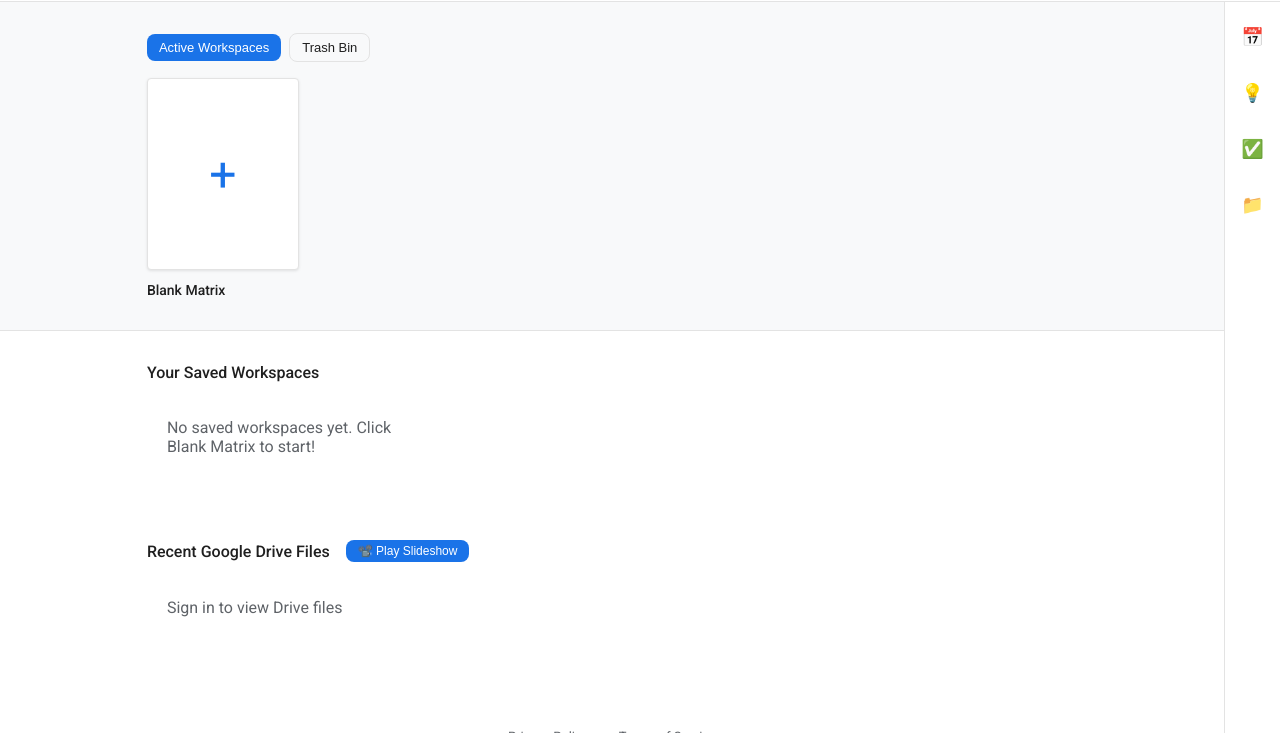
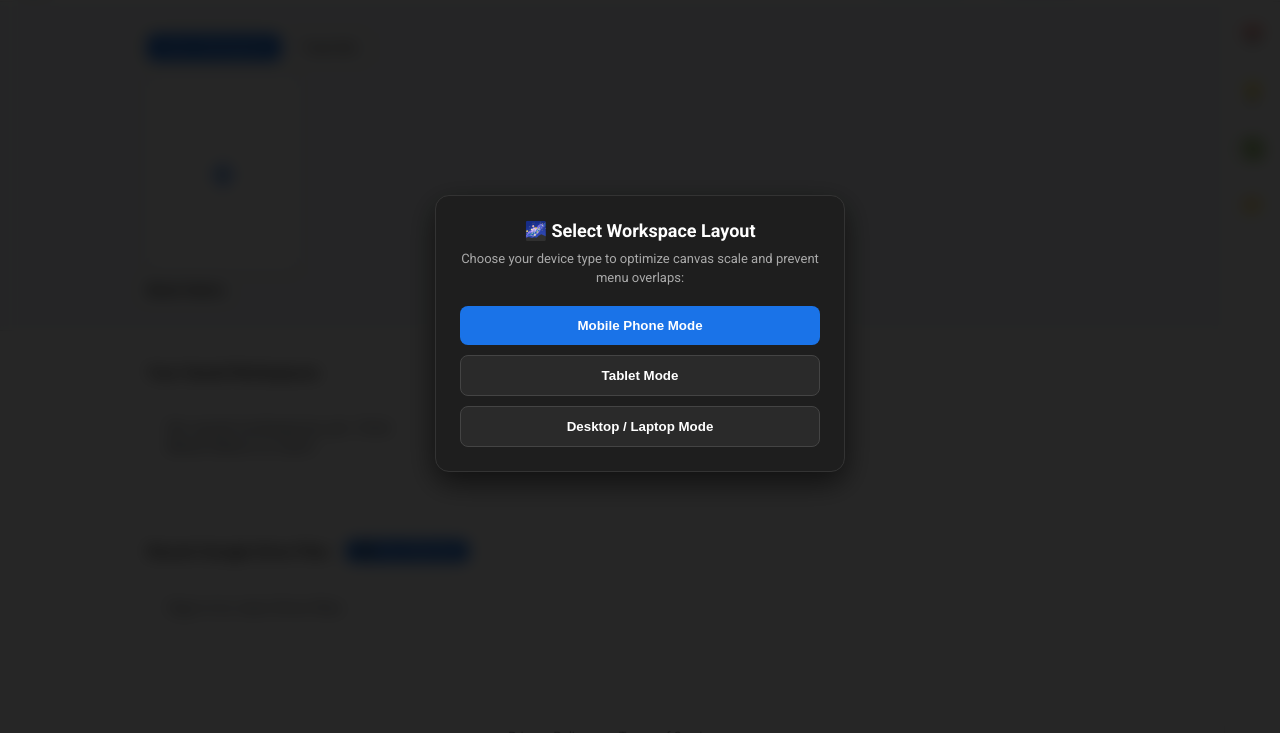
Before and after one commit to Sarveshwaran20/Orbit-Matrix, a plain HTML site: page index.html in a window 1280 px wide. Shown: the part 67-800 px from the top of the page. Drawn offline with Linux system fonts and the light colour scheme.

Commit message:
Add files via upload

```diff
--- a/index.html
+++ b/index.html
@@ -37,6 +37,104 @@
     <script src="https://apis.google.com/js/api.js" async defer></script>
   </head>
   <body>
+    <div
+      id="device-mode-backdrop"
+      style="
+        position: fixed;
+        inset: 0;
+        background: rgba(0, 0, 0, 0.85);
+        z-index: 999999;
+        display: flex;
+        align-items: center;
+        justify-content: center;
+        backdrop-filter: blur(8px);
+      "
+    >
+      <div
+        style="
+          background: #1e1e1e;
+          border: 1px solid #333;
+          padding: 24px;
+          border-radius: 14px;
+          max-width: 360px;
+          width: 90%;
+          text-align: center;
+          box-shadow: 0 10px 30px rgba(0, 0, 0, 0.6);
+        "
+      >
+        <h3 style="margin: 0 0 8px 0; color: #fff; font-size: 18px">
+          🌌 Select Workspace Layout
+        </h3>
+        <p
+          style="
+            margin: 0 0 18px 0;
+            color: #aaa;
+            font-size: 13px;
+            line-height: 1.5;
+          "
+        >
+          Choose your device type to optimize canvas scale and prevent menu
+          overlaps:
+        </p>
+        <div style="display: flex; flex-direction: column; gap: 10px">
+          <button
+            onclick="selectDeviceMode('mobile')"
+            style="
+              padding: 12px;
+              background: #1a73e8;
+              color: #fff;
+              border: none;
+              border-radius: 8px;
+              font-weight: 600;
+              cursor: pointer;
+              display: flex;
+              align-items: center;
+              justify-content: center;
+              gap: 8px;
+            "
+          >
+            <span>Mobile Phone Mode</span>
+          </button>
+          <button
+            onclick="selectDeviceMode('tablet')"
+            style="
+              padding: 12px;
+              background: #2a2a2a;
+              color: #fff;
+              border: 1px solid #444;
+              border-radius: 8px;
+              font-weight: 600;
+              cursor: pointer;
+              display: flex;
+              align-items: center;
+              justify-content: center;
+              gap: 8px;
+            "
+          >
+            <span>Tablet Mode</span>
+          </button>
+          <button
+            onclick="selectDeviceMode('desktop')"
+            style="
+              padding: 12px;
+              background: #2a2a2a;
+              color: #fff;
+              border: 1px solid #444;
+              border-radius: 8px;
+              font-weight: 600;
+              cursor: pointer;
+              display: flex;
+              align-items: center;
+              justify-content: center;
+              gap: 8px;
+            "
+          >
+            <span>Desktop / Laptop Mode</span>
+          </button>
+        </div>
+      </div>
+    </div>
+
     <div id="global-loader">
       <div class="google-spinner">
         <svg viewBox="25 25 50 50">
--- a/script.js
+++ b/script.js
@@ -1993,3 +1993,29 @@ function initializeGoogleIdentity() {
     console.warn(err);
   }
 }
+
+let currentDeviceMode = "desktop";
+
+function selectDeviceMode(mode) {
+  currentDeviceMode = mode;
+  const backdrop = document.getElementById("device-mode-backdrop");
+  if (backdrop) backdrop.style.display = "none";
+
+  document.body.classList.remove("mode-mobile", "mode-tablet", "mode-desktop");
+  document.body.classList.add(`mode-${mode}`);
+
+  if (mode === "mobile") {
+    zoom = 0.52;
+  } else if (mode === "tablet") {
+    zoom = 0.68;
+  } else {
+    zoom = 0.85;
+  }
+
+  pan.x = window.innerWidth / 2 - 5000 * zoom;
+  pan.y = window.innerHeight / 2 - 5050 * zoom;
+  updateTransform();
+
+  triggerToast(`Optimized for ${mode.toUpperCase()} layout!`);
+}
+window.selectDeviceMode = selectDeviceMode;
--- a/style.css
+++ b/style.css
@@ -1283,3 +1283,41 @@ html {
   color: #1a73e8;
   text-decoration: underline;
 }
+
+body.mode-mobile .google-menu-bar {
+  display: none;
+}
+
+body.mode-mobile #top-nav-bar {
+  padding: 6px 10px;
+  gap: 6px;
+  flex-wrap: wrap;
+  justify-content: space-between;
+}
+
+body.mode-mobile .top-btn-label {
+  display: none;
+}
+
+body.mode-mobile #expanded-side-panel {
+  position: fixed;
+  inset: 0;
+  width: 100% !important;
+  max-width: 100% !important;
+  height: 80vh;
+  top: auto;
+  bottom: 0;
+  border-radius: 16px 16px 0 0;
+  box-shadow: 0 -8px 30px rgba(0, 0, 0, 0.8);
+  z-index: 100000;
+}
+
+body.mode-tablet #expanded-side-panel {
+  width: 340px !important;
+  max-width: 80vw;
+}
+
+body.mode-mobile .orbit-node,
+body.mode-tablet .orbit-node {
+  touch-action: none;
+}
```
